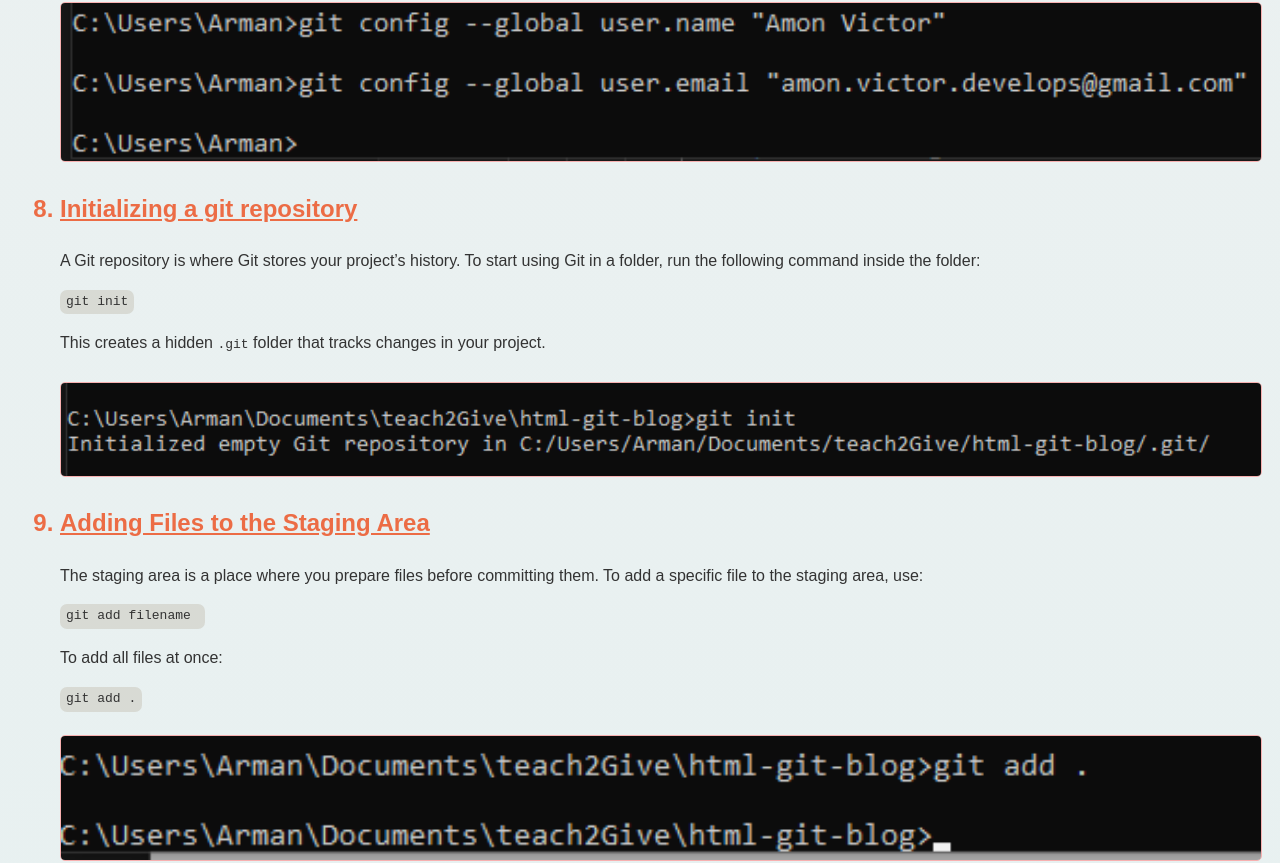
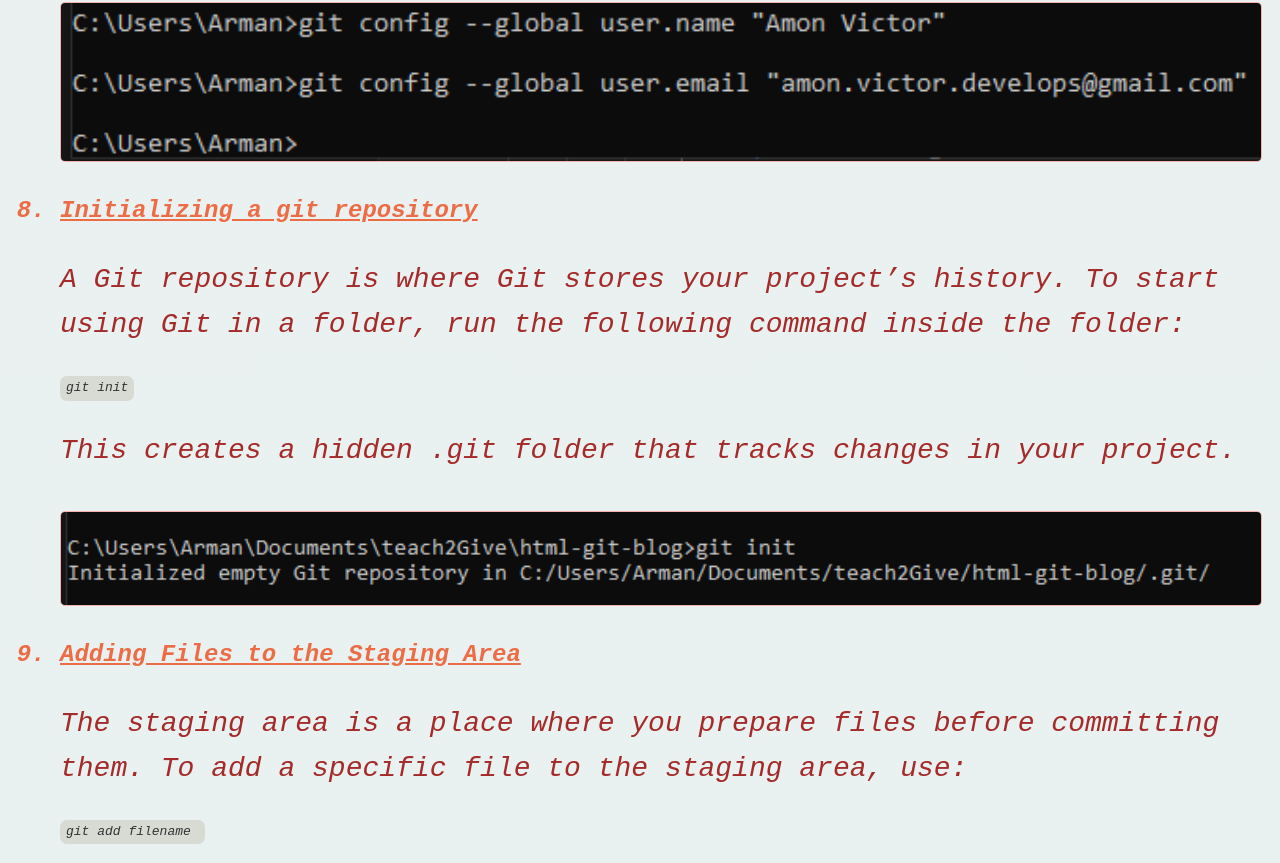
Before and after one commit to YashYande/css-styled-git-blog, a plain HTML site: page index.html in a window 1280 px wide. Shown: the part 2497-3360 px from the top of the page. Drawn offline with Linux system fonts and the light colour scheme.

Commit message:
styled git-blog-post

```diff
--- a/css/index.css
+++ b/css/index.css
@@ -29,6 +29,23 @@ a:hover {
 
 
 /* Ian */
+#config-git , #git-init , #stage-files{
+    font-family: 'Courier New', Courier, monospace;
+    font-style: oblique;
+    font-weight: 500;
+}
+#git-init{
+
+}
+
+#config-git h2,#git-init h2, #stage-files h2 {
+    text-decoration:underline;
+}
+#git-config p, #git-init p, #stage-files p{
+    font-size: 28px;
+    color:brown
+}
+
 
 
 /* John */
```
Also changed, not shown: 1 other file.
